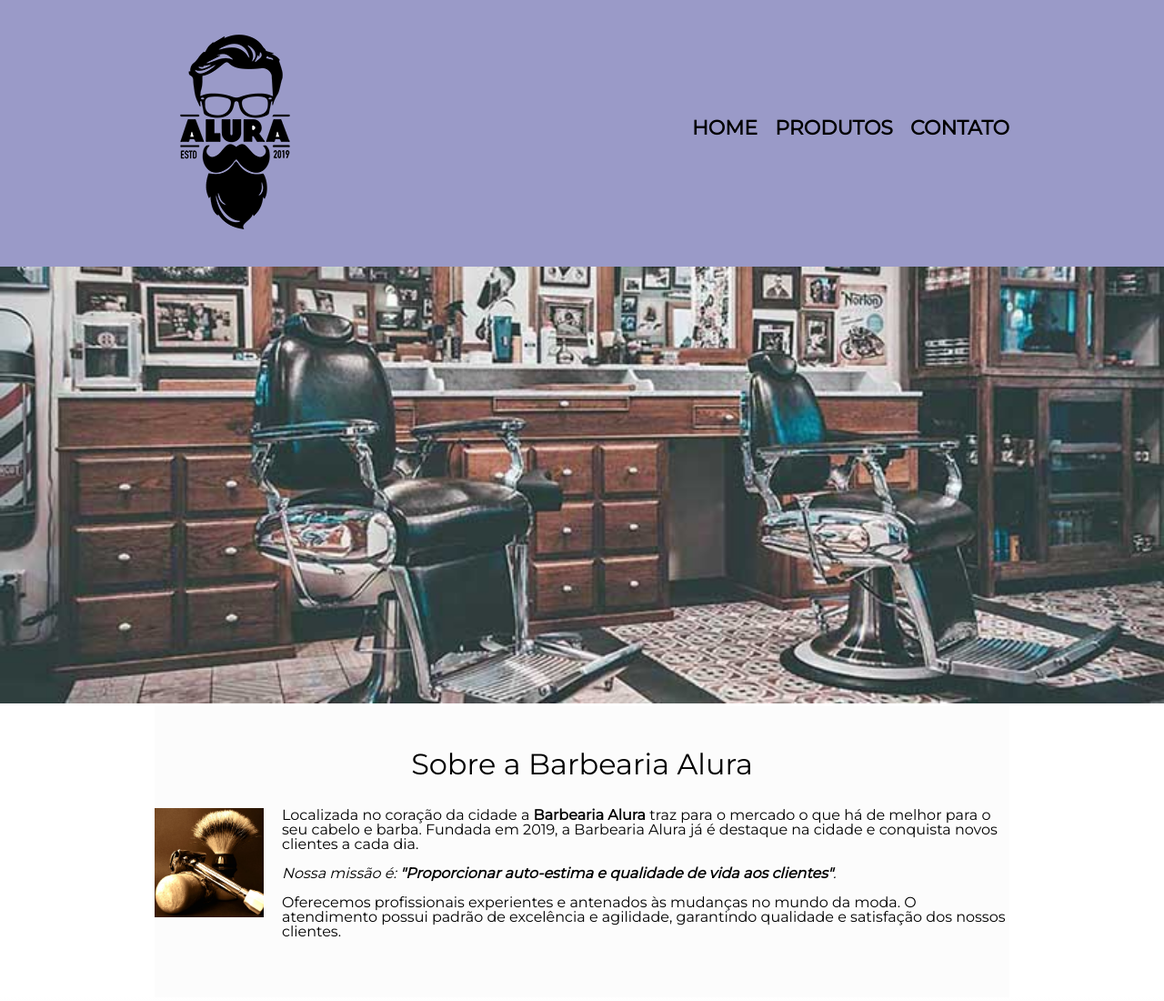
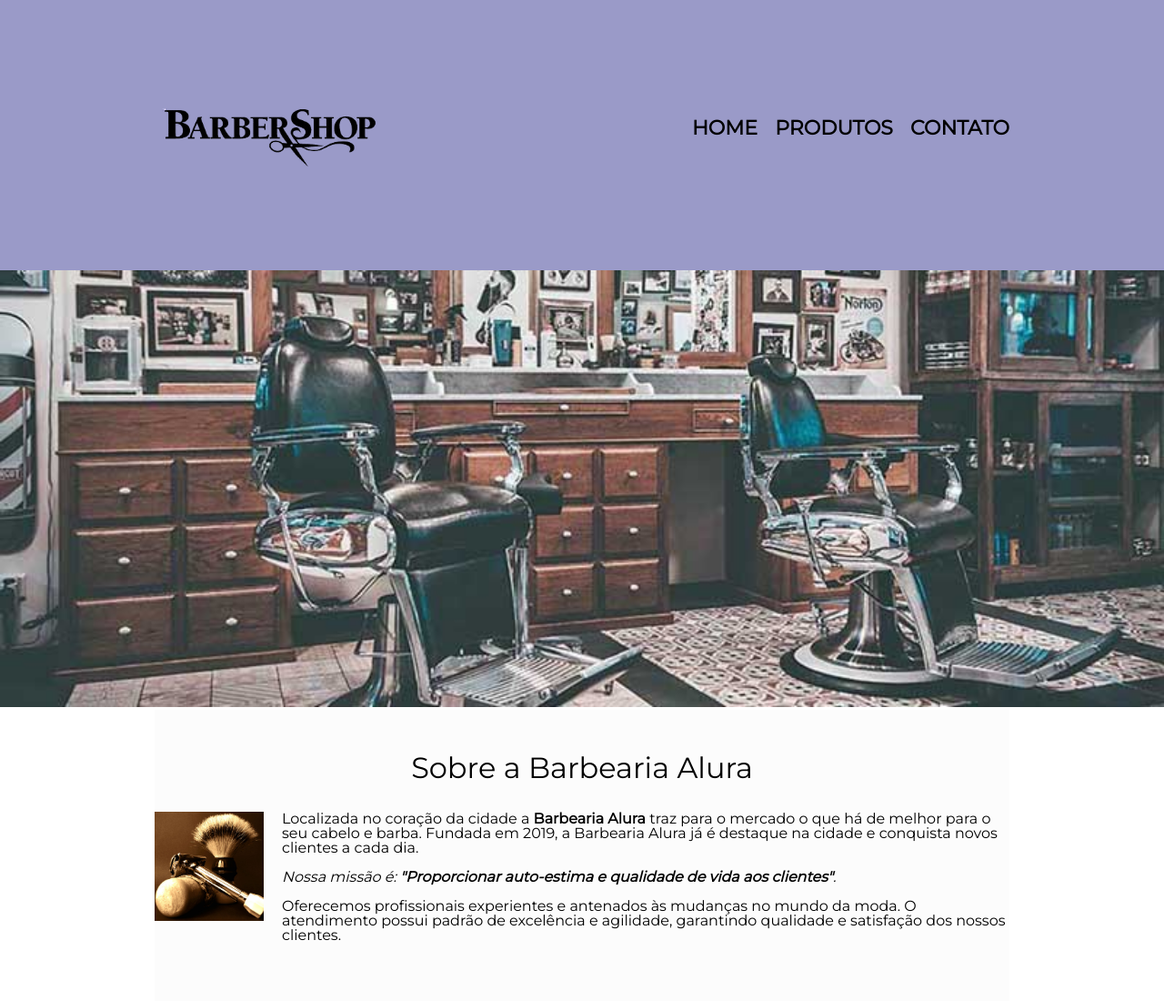
Before and after one commit to eknerph/modelo_para_barbearia, a plain HTML site: page index.html in a window 1280 px wide. Shown: the top 1100 px of the page at 91% size. Drawn offline with Linux system fonts and the light colour scheme.

Commit message:
Adicionado um arquivo de novo logo

```diff
--- a/index.html
+++ b/index.html
@@ -13,7 +13,7 @@
 	<body>
 		<header>
 			<div class="caixa">
-				<h1><img src="logo.png"></h1>
+				<h1><img src="barbershop2.png"></h1>
 
 				<nav>
 					<ul>
--- a/style.css
+++ b/style.css
@@ -11,6 +11,9 @@ header {
 	position: relative;
 	width: 940px;
 	margin: 0 auto;
+}
+.caixa img {
+	width: 27%;
 }
 
 nav {
```
Also changed, not shown: barbershop2.png (added).
